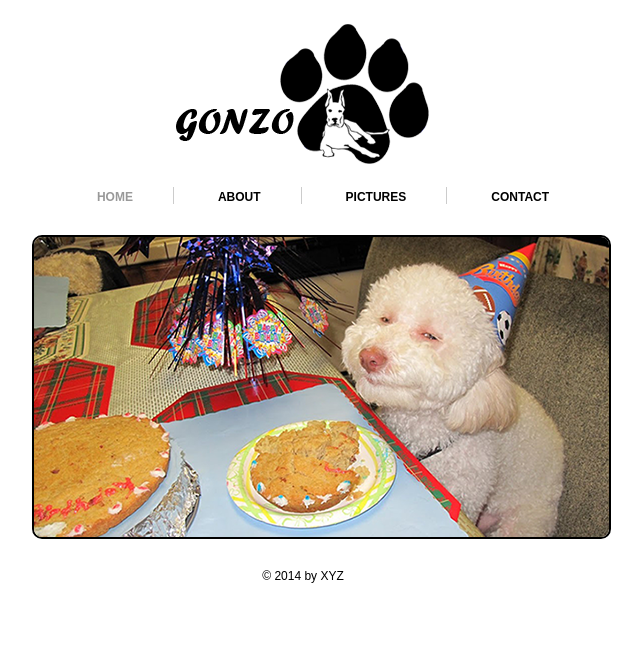
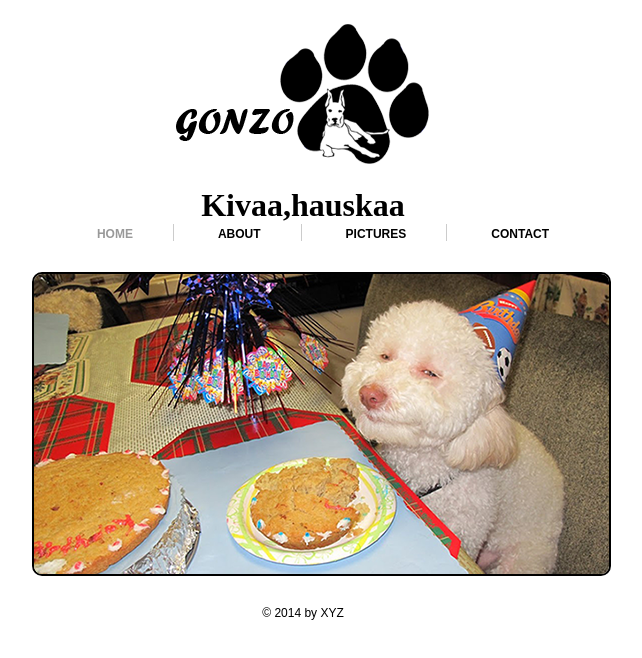
Before and after one commit to TomiSalo/tutorial, a plain HTML site: page index.html in a window 1280 px wide. Shown: the whole page, without its empty margins (337-979 px from the left). Drawn offline with Linux system fonts and the light colour scheme.

Commit message:
Indexia muokattu

```diff
--- a/index.html
+++ b/index.html
@@ -2,7 +2,7 @@
 <html xmlns="http://www.w3.org/1999/xhtml">
 <head>
 <meta http-equiv="Content-Type" content="text/html; charset=iso-8859-1" />
-<title>GONZO</title>
+<title>Kivaaa</title>
 <link href="css/style.css" rel="stylesheet" type="text/css" />
 </head>
 <body>
@@ -23,7 +23,7 @@
 <!--==========================Header Ends======================================-->
 
 <!--==============================Navigatin starts=============================-->
-
+<h1 style="text-align: center">Kivaa,hauskaa</h1>
 	<div class="navigation">
 		<ul>
 			<li><a class="active" href="index.html">HOME</a></li>
```
